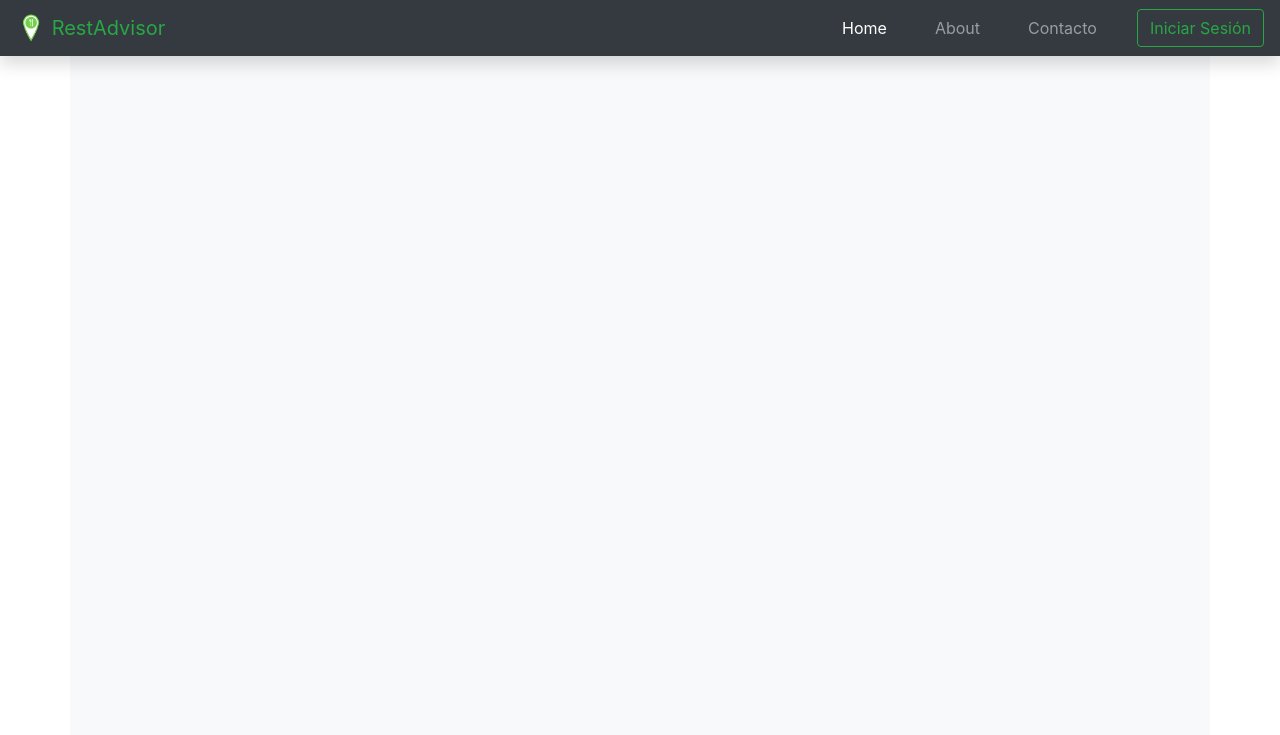
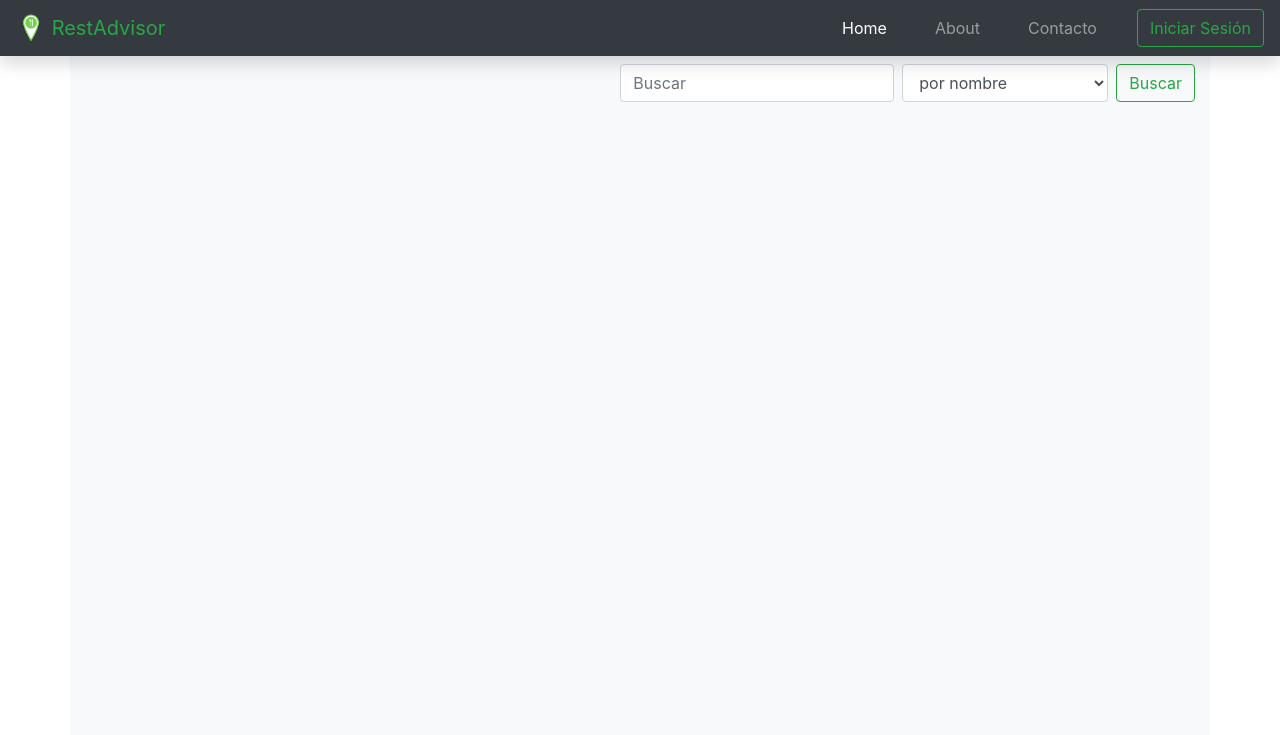
Before and after one commit to RafaelCamps/proyecto-practicas-restadvisor, a PHP site: page / in a window 1280 px wide. Shown: the top 735 px of the page. Run offline with PHP 8.4, Linux system fonts and the light colour scheme; data that the repository does not hold is empty.

Commit message:
Añadido form para búsquedas - close #18

```diff
--- a/www/views/pages/main.php
+++ b/www/views/pages/main.php
@@ -1,11 +1,26 @@
 <?php
 $restaurantes = RestaurantesController::listarRestaurantesCtrl();
-
+// echo '<br><br><br>';
+// var_dump($_POST);
 //var_dump($restaurantes);
 ?>
 
 <div class="content container mt-5 bg-light">
+    <div class="row">
+        <div class="col d-flex justify-content-end pt-3">
+            <form class="form-inline" method="POST">
+                <input class="form-control mr-sm-2" name="buscar" type="search" placeholder="Buscar" aria-label="Search">
+                <select class="form-control mr-2" name="campo" id="campo">
+                    <option value="nombre">por nombre</option>
+                    <option value="localidad">por localidad</option>
+                    <option value="precio">por índice de precios</option>
+                    <option value="tipo_cocina">por tipo de cocina</option>
+                </select>
+                <button class="btn btn-outline-success my-2 my-sm-0" type="submit">Buscar</button>
+            </form>
+        </div>
 
+    </div>
     <div class="row row-cols-1 row-cols-md-2 row-cols-lg-3 pt-5 pb-3">
         <?php for ($i = 0; $i < count($restaurantes); $i++) : ?>
             <div href="#" class="col mb-4">
```
Also changed, not shown: 1 other file.
